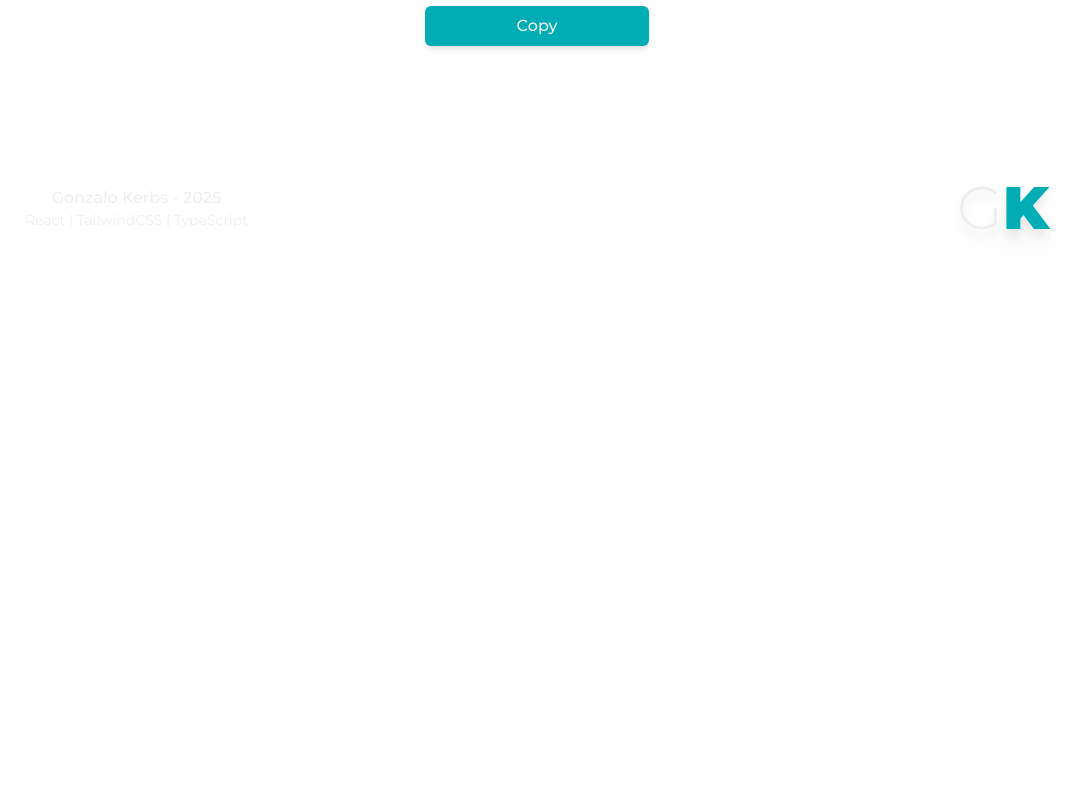
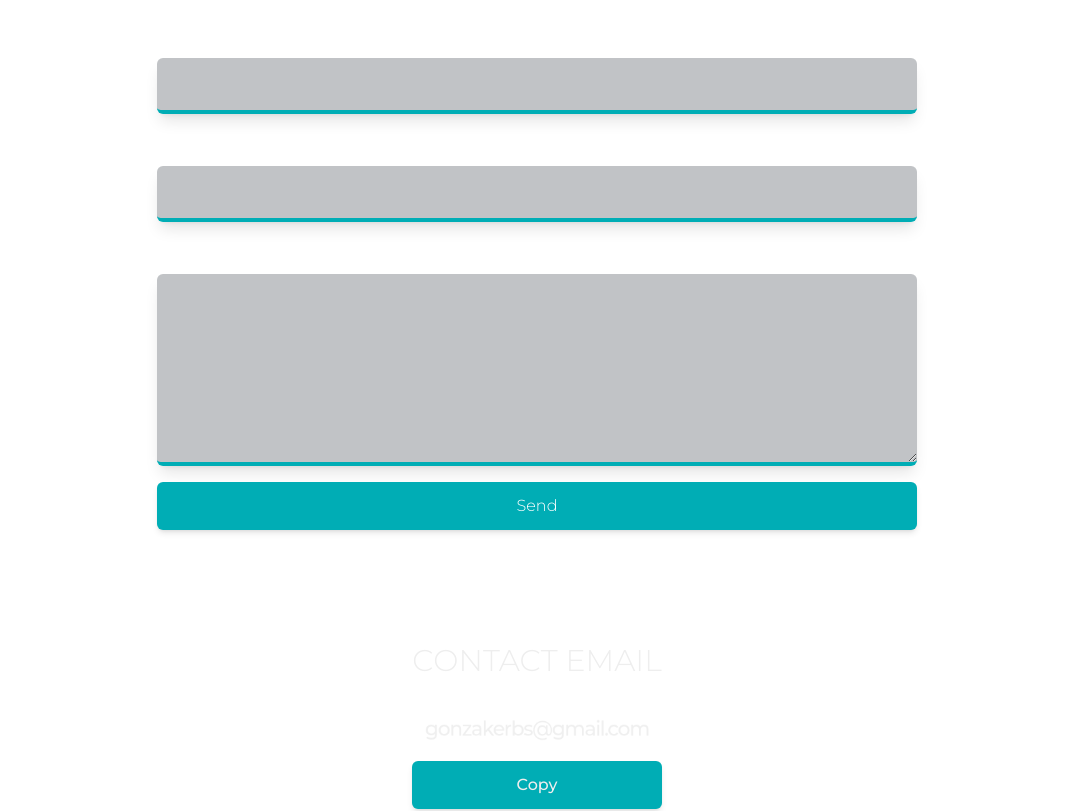
Before and after one commit to SbrekDev/Gonzalo-Kerbs-Portafolio, a React (Vite) app: page / in a window 1280 px wide. Shown: the part 8760-9571 px from the top of the page, without its empty margins (103-1185 px from the left). Before the commit the page ends 9302 px from the top, so only its background shows below. Built offline with nearby package versions, Linux system fonts and the light colour scheme; some icons are missing.

Commit message:
add contact form component

```diff
--- a/i18n/English/en.json
+++ b/i18n/English/en.json
@@ -60,7 +60,16 @@
     "CONTACT_TEXT_1" : "I am currently seeking full-time or part-time opportunities where I can ",
     "CONTACT_TEXT_STRONG_1" : " contribute my technical skills, grow professionally, and collaborate ",
     "CONTACT_TEXT_2" : "within a strong and professional team environment.",
-    "CONTACT_EMAIL" : "Get in Touch",
+    "CONTACT_TEXT_3" : "You can contact me by filling out the form below, or by copying my email address and sending me a message directly.",
+    "CONTACT_FORM_TITLE" : "Get in Touch",
+    "CONTACT_FORM_NAME" : "Name",
+    "CONTACT_FORM_EMAIL" : "Email",
+    "CONTACT_FORM_MESSAGE" : "Message",
+    "CONTACT_FORM_BUTTON" : "Send",
+    "CONTACT_FORM_RESPONSE_PENDING" : "Sending your message...",
+    "CONTACT_FORM_RESPONSE_SUCCESS" : "Your message has been sent successfully!",
+    "CONTACT_FORM_RESPONSE_ERROR" : "An error has occurred, but you can copy the contact email below.",
+    "CONTACT_EMAIL" : "Contact Email",
     "CONTACT_COPY_BUTTON" : "Copy",
     "CONTACT_COPY_MESSAGE" : "Copied to clipboard"
 
--- a/i18n/Spanish/es.json
+++ b/i18n/Spanish/es.json
@@ -60,7 +60,16 @@
     "CONTACT_TEXT_1" : "Actualmente me encuentro en búsqueda de oportunidades laborales, ya sea a tiempo completo o medio tiempo, donde pueda ",
     "CONTACT_TEXT_STRONG_1" : "aportar mis habilidades técnicas, crecer profesionalmente y colaborar en equipo ",
     "CONTACT_TEXT_2" : "dentro de un entorno sólido y profesional.",
-    "CONTACT_EMAIL" : "Hablemos",
+    "CONTACT_TEXT_3" : "Puedes ponerte en contacto conmigo completando el siguiente formulario o copiando mi dirección de correo electrónico para enviarme un mensaje directamente.",
+    "CONTACT_FORM_TITLE" : "Hablemos",
+    "CONTACT_FORM_NAME" : "Nombre",
+    "CONTACT_FORM_EMAIL" : "Correo",
+    "CONTACT_FORM_MESSAGE" : "Mensaje",
+    "CONTACT_FORM_BUTTON" : "Enviar",
+    "CONTACT_FORM_RESPONSE_PENDING" : "Enviando tu mensaje...",
+    "CONTACT_FORM_RESPONSE_SUCCESS" : "¡Tu mensaje ha sido enviado con éxito!",
+    "CONTACT_FORM_RESPONSE_ERROR" : "Ha ocurrido un error, pero puedes copiar el correo de contacto aquí abajo.",
+    "CONTACT_EMAIL" : "Correo de Contacto",
     "CONTACT_COPY_BUTTON" : "Copiar",
     "CONTACT_COPY_MESSAGE" : "Copiado al portapapeles"
 
--- a/src/components/ContactComponent.tsx
+++ b/src/components/ContactComponent.tsx
@@ -1,5 +1,6 @@
 import { useState } from "react";
 import { useTranslation } from "react-i18next";
+import SubmitForm from "./SubmitForm";
 
 const ContactComponent = () => {
 
@@ -19,7 +20,7 @@ const ContactComponent = () => {
 
   return (
     <>
-      <section className="relative z-30 text-primary-light pb-8 pt-10 lg:pt-48 flex flex-col items-center px-3 md:px-12 xl:px-32 3xl:px-96 overflow-hidden" id="contact">
+      <section className="relative z-30 text-primary-light pb-8 pt-10 lg:pt-40 flex flex-col items-center px-3 md:px-12 xl:px-32 3xl:px-96 overflow-hidden" id="contact">
 
           <div
             data-aos="fade-up"
@@ -41,24 +42,32 @@ const ContactComponent = () => {
                 </strong>
               {t('CONTACT_TEXT_2')}
               </p>
+              <p className="text-center font-extralight max-w-xl">
+                {t('CONTACT_TEXT_3')}
+              </p>
             </div>
           </div>
+          <h4 className="text-3xl font-thin w-full text-center py-2 mt-28 mb-12 rounded-md max-w-64 uppercase">
+              {t('CONTACT_FORM_TITLE')}
+          </h4>
+          <SubmitForm />
           <div className="relative flex flex-col justify-center items-center gap-5 h-96">
             <div
               className="text-center flex flex-col justify-center items-center"
             >
-              <h4 className="text-xl w-full text-center mb-3 py-2 border-b-2 rounded-md border-accent max-w-64 uppercase">
+              <h4 className="text-3xl font-thin w-full text-center py-2 mb-3 rounded-md max-w-96 uppercase">
                 {t('CONTACT_EMAIL')}
               </h4>
               <img src="/images/email.png" className="w-56 pt-5" alt="email direction" />
             </div>
-            <div className="relative w-full">
-            <button onClick={copyEmail} className="text-center w-full bg-accent px-5 py-2 rounded-md shadow-md hover:bg-secondary hover:text-accent md:transition-all">{t("CONTACT_COPY_BUTTON")}</button>
+            <div className="relative w-full flex justify-center">
+            <button onClick={copyEmail} className="text-center w-full max-w-64 bg-accent px-5 py-3 rounded-md shadow-md hover:bg-secondary hover:text-accent md:transition-all">{t("CONTACT_COPY_BUTTON")}</button>
               {copied && (
               <p className="absolute left-1/2 -translate-x-1/2 bottom-[-36px] w-56 text-accent text-center mx-auto">{t('CONTACT_COPY_MESSAGE')} <i className="fa-solid fa-circle-check"></i></p>
               )}
             </div>
           </div>
+
 
         <footer className="p-5 w-full flex justify-center md:justify-between md:items-center md:px-20">
           <div>
--- /dev/null
+++ b/src/components/SubmitForm.tsx
@@ -0,0 +1,65 @@
+import { useState } from "react"
+import { useTranslation } from "react-i18next"
+
+export default function SubmitForm() {
+    const [result, setResult] = useState("");
+    const { t } = useTranslation()
+
+
+    const onSubmit = async (e: React.FormEvent<HTMLFormElement>) => {
+        e.preventDefault();
+        setResult(t('CONTACT_FORM_RESPONSE_PENDING'));
+
+        const form = e.currentTarget
+        const formData = new FormData(form)
+
+        formData.append("access_key", import.meta.env.VITE_FORM_KEY)
+
+        const response = await fetch("https://api.web3forms.com/submit", {
+            method: "POST",
+            body: formData,
+        });
+
+        const data = await response.json()
+
+        if (data.success) {
+            setResult(t('CONTACT_FORM_RESPONSE_SUCCESS'))
+            form.reset()
+            setTimeout(() => {
+                setResult('')
+            }, 3000);
+        } else {
+            console.log("Error", data)
+            setResult(t('CONTACT_FORM_RESPONSE_ERROR'))
+            setTimeout(() => {
+                setResult('')
+            }, 3000);
+        }
+    };
+
+
+    return (
+        <div className="relative flex flex-col justify-center w-full max-w-[800px] px-5 items-center text-white font-thin">
+            <form onSubmit={onSubmit} className="flex flex-col gap-4 w-full">
+                <div className="flex flex-col gap-2 text-xl">
+                    <label htmlFor="name" className="font-normal">{t('CONTACT_FORM_NAME')}</label>
+                    <input type="text" name="name" id="name" className="p-3 bg-secondary/30 shadow-lg border-b-4 border-accent rounded-md outline-none" required />
+                </div>
+                <div className="flex flex-col gap-2 text-xl">
+                    <label htmlFor="email" className="font-normal">{t('CONTACT_FORM_EMAIL')}</label>
+                    <input type="email" name="email" id="email" className="p-3 bg-secondary/30 shadow-lg border-b-4 border-accent rounded-md outline-none" required />
+                </div>
+
+                <div className="flex flex-col gap-2 text-xl">
+                    <label htmlFor="message" className="font-normal">{t('CONTACT_FORM_MESSAGE')}</label>
+                    <textarea name="message" id="message" className="p-3 bg-secondary/30 shadow-lg border-b-4 border-accent rounded-md min-h-48 outline-none" required></textarea>
+                </div>
+
+                <button type="submit" disabled={result == t('CONTACT_FORM_RESPONSE_PENDING') ? true : false} className={`text-center w-full bg-accent px-5 py-3 rounded-md shadow-md hover:bg-secondary hover:text-accent md:transition-all disabled:opacity-30 disabled:hover:bg-accent disabled:hover:text-white disabled:cursor-not-allowed`}>{t('CONTACT_FORM_BUTTON')}</button>
+
+            </form>
+            <p className="absolute left-1/2 -translate-x-1/2 bottom-[-40px] w-full text-accent text-center mx-auto">{result} {result == t('CONTACT_FORM_RESPONSE_PENDING') || result == '' ? null :  (<i className={`fa-solid fa-circle-${result == t('CONTACT_FORM_RESPONSE_SUCCESS') ? 'check' : 'xmark'}`}></i>)}</p>
+
+        </div>
+    );
+}
--- a/src/index.css
+++ b/src/index.css
@@ -10,6 +10,19 @@
   scroll-behavior: smooth;
   scrollbar-width: thin;
   scrollbar-color: #00adb5 #393e46;
+  input:-webkit-autofill,
+  input:-webkit-autofill:hover,
+  input:-webkit-autofill:focus,
+  textarea:-webkit-autofill,
+  textarea:-webkit-autofill:hover,
+  textarea:-webkit-autofill:focus,
+  select:-webkit-autofill,
+  select:-webkit-autofill:hover,
+  select:-webkit-autofill:focus {
+    -webkit-box-shadow: 0 0 0px 1000px #33394200 inset;
+    -webkit-text-fill-color: white;
+    transition: background-color 5000s ease-in-out 0s;
+  }
 }
 
 
```
